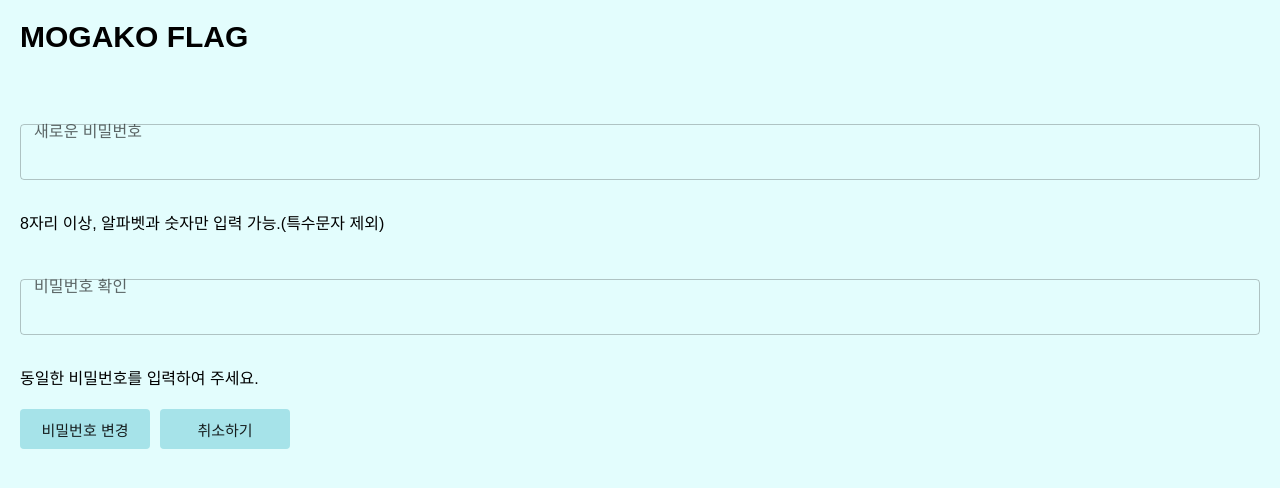
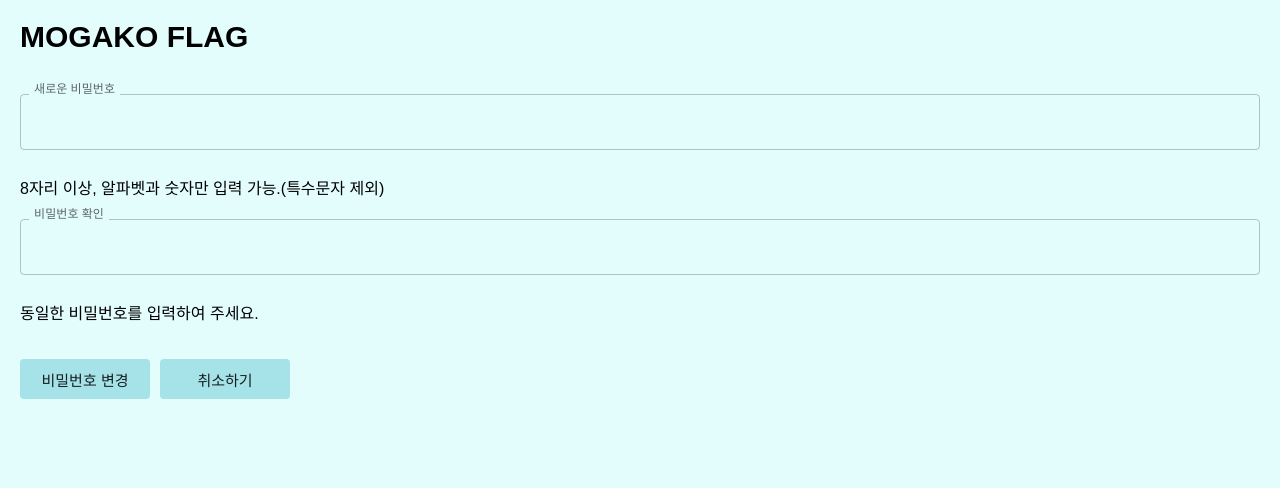
Before and after one commit to MOGAKO-ide/mogako_flag_front, a React (Create React App) app: page /changepassword in a window 1280 px wide. Shown: the top 488 px of the page. Built offline with nearby package versions, Linux system fonts and the light colour scheme; sample sign-in values are in the browser's storage; a web font is replaced by a local one.

Commit message:
비밀번호 변경 페이지 디자인 수정

```diff
--- a/src/pages/ChangePasswordPage/ChangePasswordPage.css
+++ b/src/pages/ChangePasswordPage/ChangePasswordPage.css
@@ -20,12 +20,12 @@ body {
 
 .password-fields {
   margin-top: 20px;
-  margin-bottom: 20px;
+  margin-bottom: 35px;
 }
 
 .password-fields div {
-  margin-top: 20px;
-  margin-bottom: 5px;
+  margin-top: 5px;
+  margin-bottom: 10px;
 }
 
 
--- a/src/pages/ChangePasswordPage/ChangePasswordPage.js
+++ b/src/pages/ChangePasswordPage/ChangePasswordPage.js
@@ -77,7 +77,7 @@ function ChangePasswordPage({ user, onChangePassword }) {
 
   return (
     <div className="my-page-container">
-        <span className="mogako-title">MOGAKO FLAG</span>  {/* 텍스트 추가 */}
+        <span className="mogako-title">MOGAKO FLAG</span>
         <div className="password-fields">
             <TextField
                 label="새로운 비밀번호"
@@ -88,6 +88,7 @@ function ChangePasswordPage({ user, onChangePassword }) {
                     setNewPassword(e.target.value);
                     handlePasswordCheck(e);
                 }}
+                InputLabelProps={{ shrink: true }}
             />
             <div>{passwordState}</div>
             <TextField
@@ -99,6 +100,7 @@ function ChangePasswordPage({ user, onChangePassword }) {
                     setConfirmPassword(e.target.value);
                     handlePasswordConfirm(e);
                 }}
+                InputLabelProps={{ shrink: true }}
             />
             <div>{passwordConfirmState}</div>
         </div>
```
